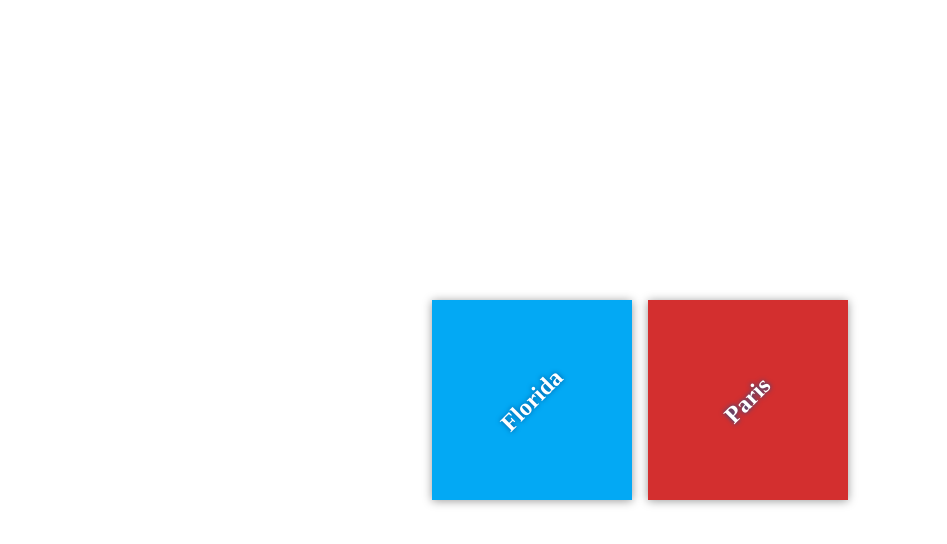
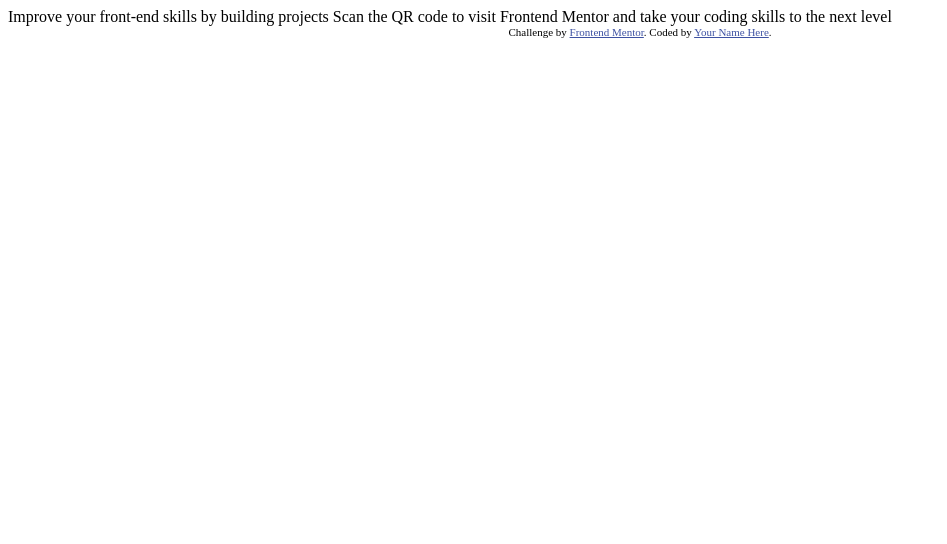
Before and after one commit to DakuwoN/QR-Code-Project, a plain HTML site: page index.html in a window 1280 px wide. Shown: the whole page, without its empty margins (0-947 px from the left). Drawn offline with Linux system fonts and the light colour scheme; files that its build step writes are made by us from their sources.

Commit message:
QR-Code-Project-files

```diff
--- a/app.css
+++ /dev/null
@@ -1,55 +0,0 @@
-html {
-    box-sizing: border-box;
-    height: 100%;
-}
-
-*,
-*::before,
-*::after {
-    box-sizing: inherit;
-}
-
-body {
-    display: flex;
-    margin: 0;
-    height: 100%;
-}
-
-.container {
-    margin: auto;
-    padding: 1em;
-    width: 80%;
-}
-
-.destination-container {
-    display: flex;
-    flex-flow: wrap;
-    justify-content: center;
-}
-
-.destination {
-    background: #03a9f4;
-    box-shadow: 0 1px 9px 0 rgba(0, 0, 0, 0.4);
-    color: white;
-    margin: 0.5em;
-    min-height: 200px;
-    flex: 0 1 200px;
-    display: flex;
-    justify-content: center;
-    align-items: center;
-    text-align: center;
-}
-
-h2 {
-    margin: 0;
-    transform: rotate(-45deg);
-    text-shadow: 0 0 5px #01579b;
-}
-
-#florida {
-    background-color: #03a9f4;
-}
-
-#paris {
-    background-color: #d32f2f;
-}
--- a/index.html
+++ b/index.html
@@ -1,27 +1,28 @@
-<!doctype html>
+<!DOCTYPE html>
 <html lang="en">
+<head>
+  <meta charset="UTF-8">
+  <meta name="viewport" content="width=device-width, initial-scale=1.0"> <!-- displays site properly based on user's device -->
 
-<head>
-    <meta charset="utf-8">
-    <title>Travels</title>
-    <meta name="description" content="">
-    <link rel="stylesheet" href="css/app.css">
+  <link rel="icon" type="image/png" sizes="32x32" href="./images/favicon-32x32.png">
+
+  <title>Frontend Mentor | QR code component</title>
+
+  <!-- Feel free to remove these styles or customise in your own stylesheet 👍 -->
+  <style>
+    .attribution { font-size: 11px; text-align: center; }
+    .attribution a { color: hsl(228, 45%, 44%); }
+  </style>
 </head>
-
 <body>
 
-    <div class="container">
-        <div class="destination-container">
-            <div class="destination" id="florida">
-                <h2>Florida</h2>
-            </div>
+  Improve your front-end skills by building projects
 
-            <div class="destination" id="paris">
-                <h2>Paris</h2>
-            </div>
-        </div>
-    </div>
+  Scan the QR code to visit Frontend Mentor and take your coding skills to the next level
 
+  <div class="attribution">
+    Challenge by <a href="https://www.frontendmentor.io?ref=challenge" target="_blank">Frontend Mentor</a>.
+    Coded by <a href="#">Your Name Here</a>.
+  </div>
 </body>
-
 </html>
```
Also changed, not shown: README.txt (deleted).
